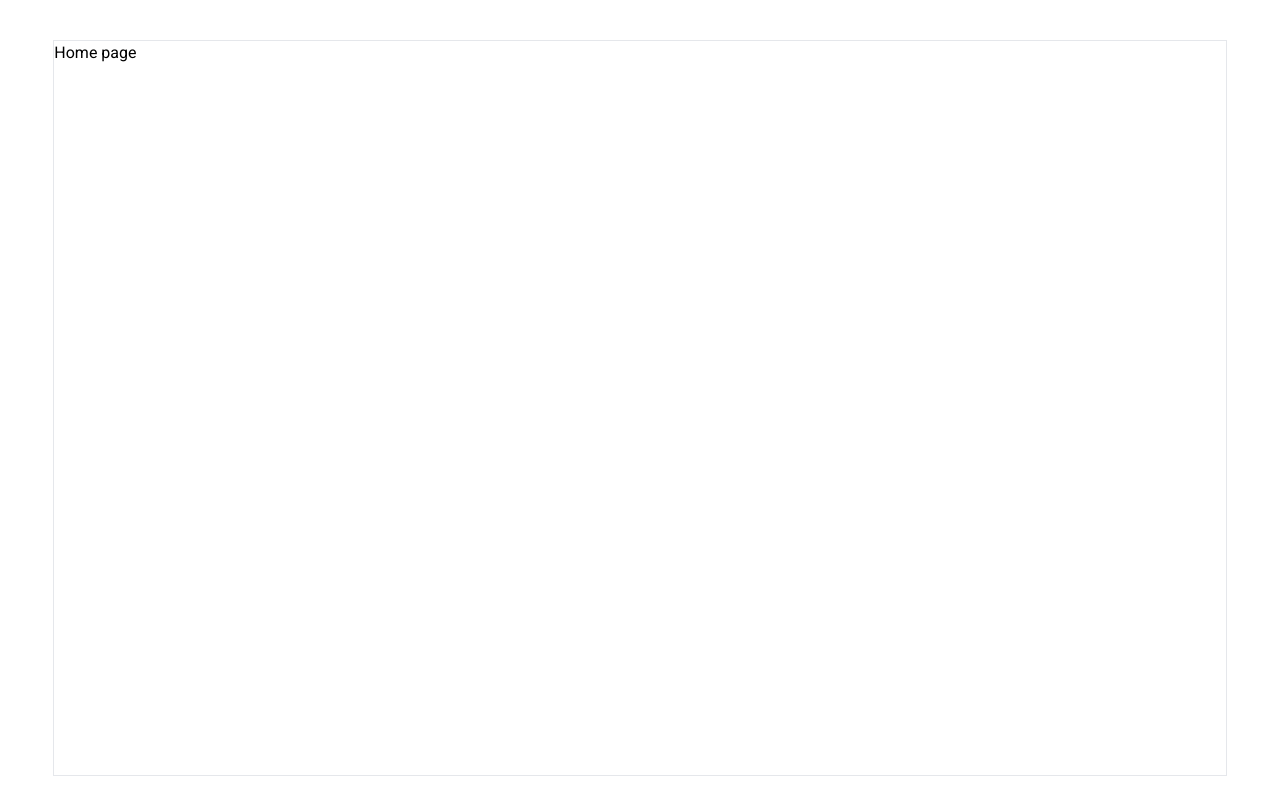
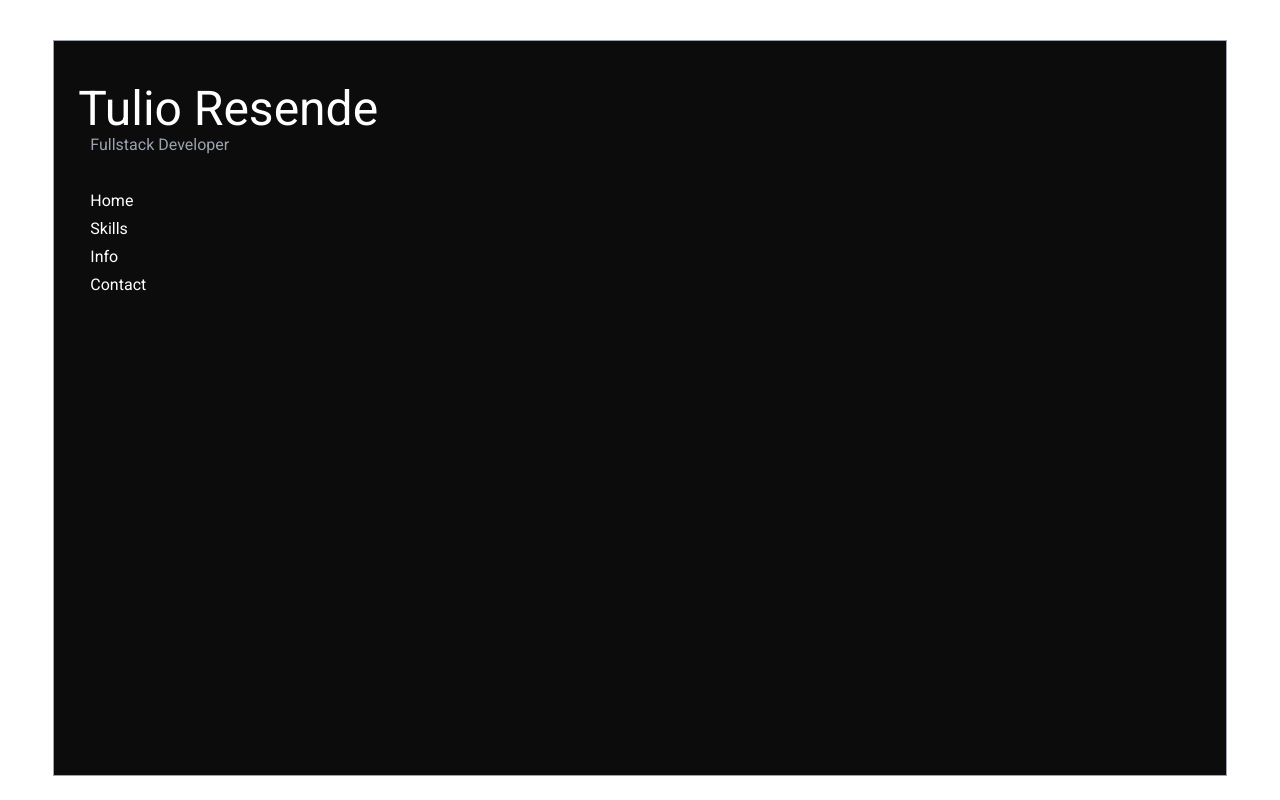
Before and after one commit to tuliodev/portfolio_web, a Next.js app: page / in a window 1280 px wide. Built offline with nearby package versions, Linux system fonts and the light colour scheme.

Commit message:
feature: add title and list on Home Page component

```diff
--- a/src/pages/Home/index.tsx
+++ b/src/pages/Home/index.tsx
@@ -1,7 +1,28 @@
 export default function Home() {
+  const optionsList = ["Home", "Skills", "Info", "Contact"];
+
   return (
-    <div className="mt-10 m-auto w-11/12 border h-92v">
-      <h1>Home page</h1>
+    <div className="grid grid-cols-12 mt-6 sm:mt-10 m-auto w-11/12 border border-gray-400 h-92v bg-custom-black">
+      <section className="col-span-6 mt-5 sm:mt-11 ml-2 sm:ml-6">
+        <div className="flex flex-col gap-8">
+          <div className="flex flex-col items-start justify-start">
+            <p className="text-xl sm:text-5xl text-white">Tulio Resende</p>
+            <p className="ml-1 sm:ml-3 text-gray-400">Fullstack Developer</p>
+          </div>
+          <div className="flex flex-col gap-1">
+            {optionsList.map((option) => {
+              return (
+                <p
+                  className="text-white ml-1 sm:ml-3 hover:text-gray-400 cursor-pointer hover:delay-75 w-fit"
+                  id={option}
+                >
+                  {option}
+                </p>
+              );
+            })}
+          </div>
+        </div>
+      </section>
     </div>
   );
 }
```
